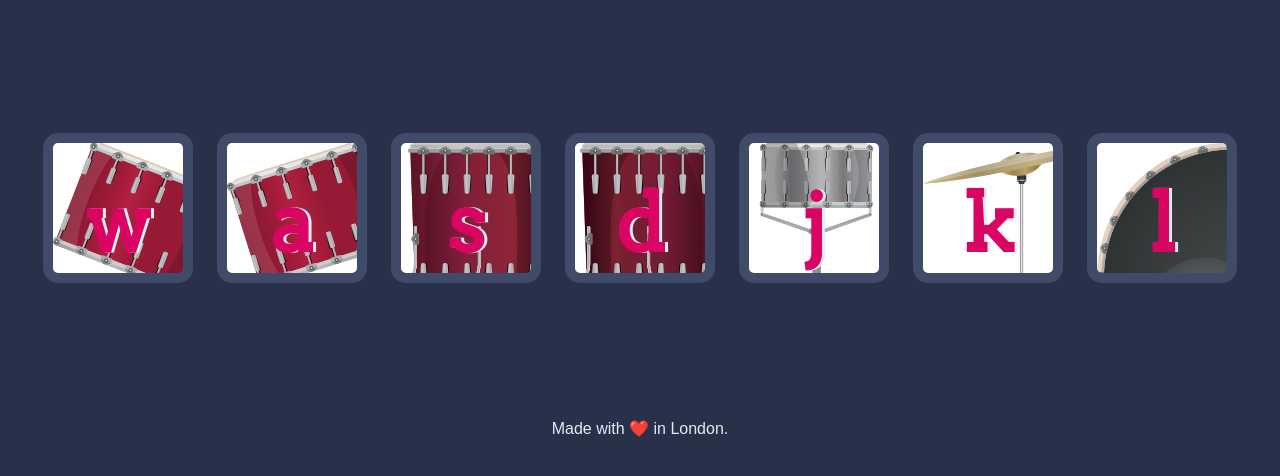
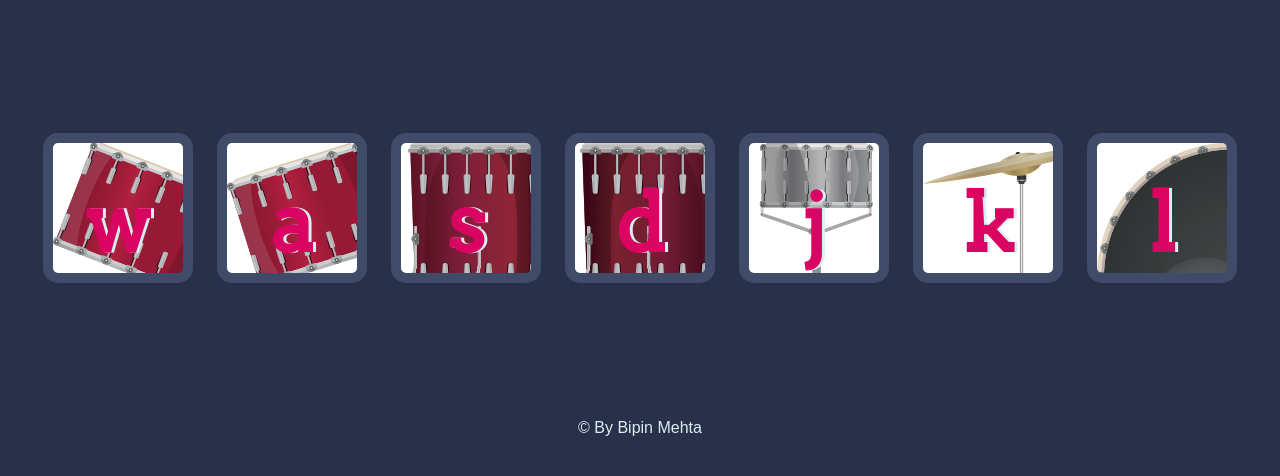
Before and after one commit to bipinmehta/drum-kit, a plain HTML site: page index.html in a window 1280 px wide. Shown: the part 156-632 px from the top of the page. Drawn offline with Linux system fonts and the light colour scheme.

Commit message:
Update index.html
file corrected

```diff
--- a/index.html
+++ b/index.html
@@ -24,7 +24,7 @@
 <script src="index.js" charset="utf-8"></script>
 
 <footer>
-  Made with ❤️ in London.
+ &copy; By Bipin Mehta
 </footer>
 </body>
 </html>
```
